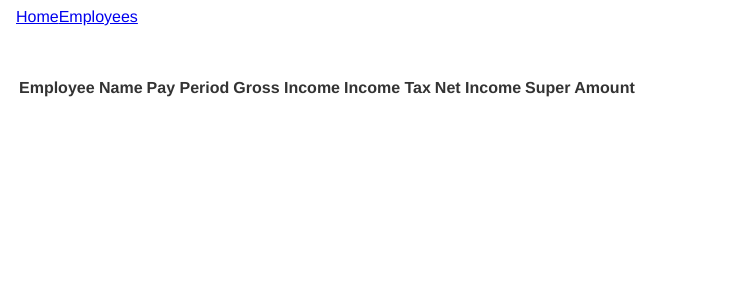
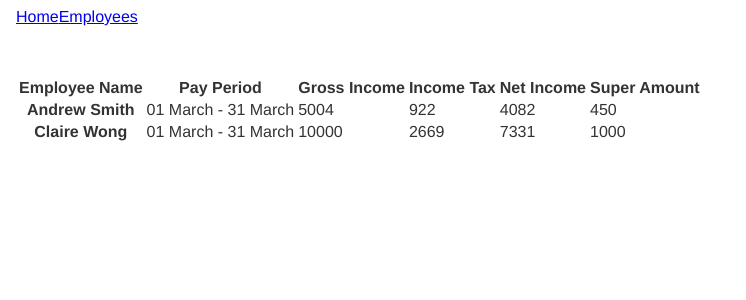
Before and after one commit to stevenmchoi/next_js, a Next.js app: page /employees in a window 1280 px wide. Shown: the top 300 px of the page, without its empty margins (0-746 px from the left). Built offline with nearby package versions, Linux system fonts and the light colour scheme.

Commit message:
Output employeed data in employees page

```diff
--- a/pages/employees.js
+++ b/pages/employees.js
@@ -5,7 +5,23 @@ export default () => (
 	<Page>
 		<EmployeeContext.Consumer>
 			{( employees ) => {
-				console.log( employees );
+				let employeeRows = employees.map( ( {
+					employeeName,
+					payPeriod,
+					grossIncome,
+					incomeTax,
+					netIncome,
+					superAmount
+				} ) => (
+						<tr>
+							<th scope="row">{employeeName}</th>
+							<td>{payPeriod}</td>
+							<td>{grossIncome}</td>
+							<td>{incomeTax}</td>
+							<td>{netIncome}</td>
+							<td>{superAmount}</td>
+						</tr>
+					) );
 
 				return (
 					<div className="page">
@@ -20,6 +36,9 @@ export default () => (
 									<th scope="col">Super Amount</th>
 								</tr>
 							</thead>
+							<tbody>
+								{employeeRows}
+							</tbody>
 						</table>
 					</div>
 				);
```
